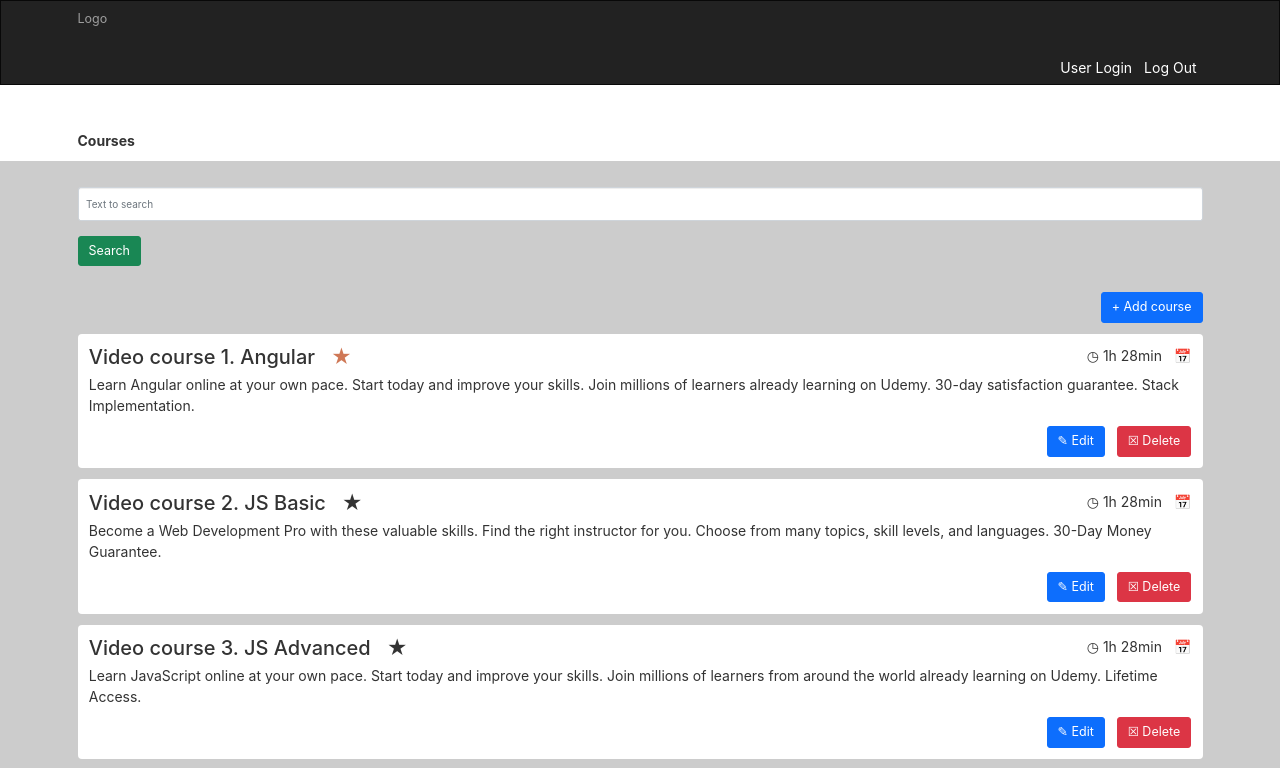
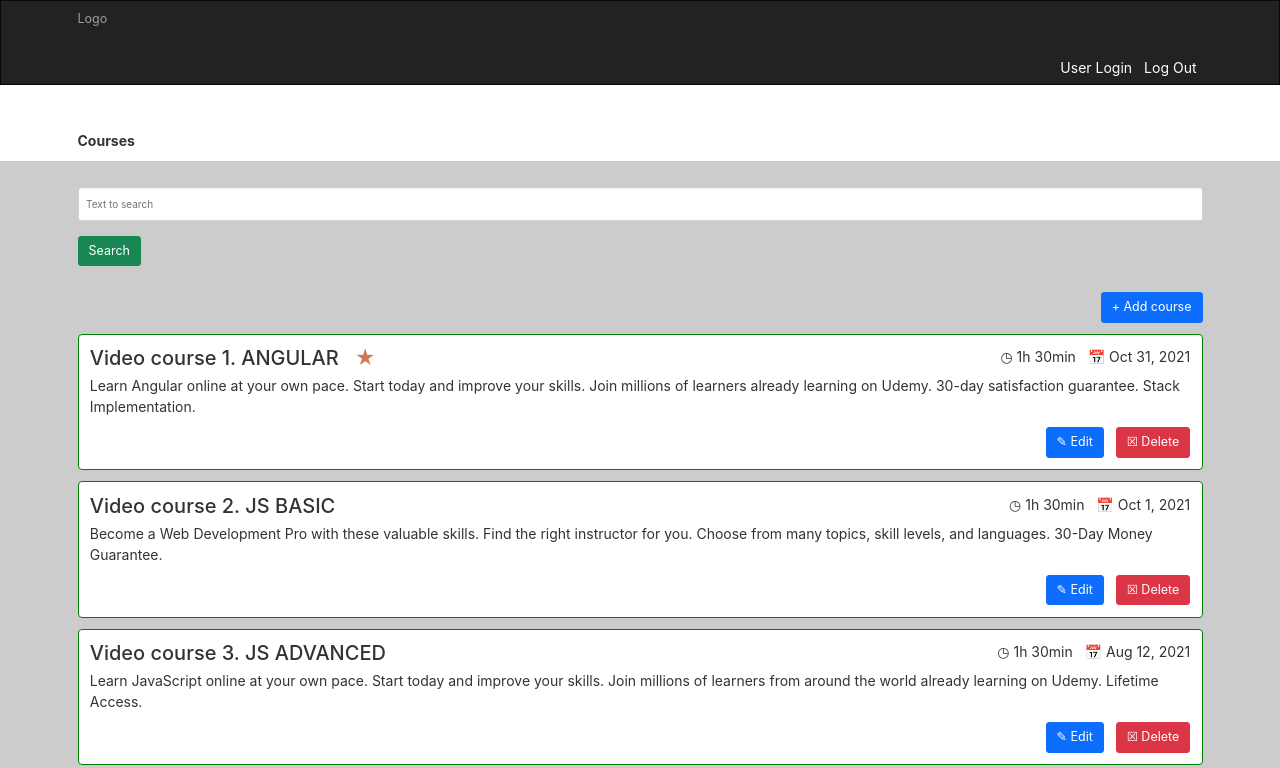
Before and after one commit to lenadgit/angular-project-epam, an Angular app: page / in a window 1280 px wide. Shown: the top 768 px of the page. Built offline with nearby package versions, Linux system fonts and the light colour scheme.

Commit message:
add date logic

```diff
--- a/src/app/components/core/courses-list.ts
+++ b/src/app/components/core/courses-list.ts
@@ -1,7 +1,7 @@
 export const COURSES_LIST = [
-  {heading: 'Angular', text:'Learn Angular online at your own pace. Start today and improve your skills. Join millions of learners already learning on Udemy. 30-day satisfaction guarantee. Stack Implementation.',  id:1, priority: '', done: true},
-  {heading: 'JS Basic', text:'Become a Web Development Pro with these valuable skills. Find the right instructor for you. Choose from many topics, skill levels, and languages. 30-Day Money Guarantee.', id:2, priority: '', done: false},
-  {heading: 'JS Advanced', text:'Learn JavaScript online at your own pace. Start today and improve your skills. Join millions of learners from around the world already learning on Udemy. Lifetime Access.', id:3, priority: '', done: false},
-  {heading: 'React', text:'Free Courses. Glitch: React Starter Kit - A free, 5-part video course with interactive code examples that will help you learn React.', id:4, priority: '', done: false},
-  {heading: 'NodeJS', text:'Learn NodeJS online at your own pace. Start today and improve your skills. Join millions of learners from around the world already learning on Udemy. Download To Your Phone.', id:5, priority: '', done: false}
+  {heading: 'Angular', text:'Learn Angular online at your own pace. Start today and improve your skills. Join millions of learners already learning on Udemy. 30-day satisfaction guarantee. Stack Implementation.',  id:1, priority: '', done: true, date: '10.31.2021'},
+  {heading: 'JS Basic', text:'Become a Web Development Pro with these valuable skills. Find the right instructor for you. Choose from many topics, skill levels, and languages. 30-Day Money Guarantee.', id:2, priority: '', done: false, date: '10.01.2021'},
+  {heading: 'JS Advanced', text:'Learn JavaScript online at your own pace. Start today and improve your skills. Join millions of learners from around the world already learning on Udemy. Lifetime Access.', id:3, priority: '', done: false, date: '08.12.2021'},
+  {heading: 'React', text:'Free Courses. Glitch: React Starter Kit - A free, 5-part video course with interactive code examples that will help you learn React.', id:4, priority: '', done: false, date: '10.30.2021'},
+  {heading: 'NodeJS', text:'Learn NodeJS online at your own pace. Start today and improve your skills. Join millions of learners from around the world already learning on Udemy. Download To Your Phone.', id:5, priority: '', done: false, date: '09.09.2021'}
 ];
--- a/src/app/components/core/page/courselist/courselist.component.css
+++ b/src/app/components/core/page/courselist/courselist.component.css
@@ -11,6 +11,7 @@
 	-webkit-border-radius: 4px;
 	-moz-border-radius: 4px;
 	-o-border-radius: 4px;
+	border: 1px solid transparent;
 }
 
 .more-section {
@@ -26,5 +27,5 @@
 }
 
 .transparent-star {
-	/* color: #ffffff; */
+	color: #ffffff;
 }
--- a/src/app/components/core/page/courselist/courselist.component.html
+++ b/src/app/components/core/page/courselist/courselist.component.html
@@ -8,10 +8,10 @@
       <div class="" *ngFor = "let course of courses" >
       <div class="list-item" appCoursedate>
         <div class="date-wrapper pull-right">
-          <span class="time">&#9719; 1h 28min</span>&nbsp;&nbsp;
-          <span class="date">📅 {{creationDate | date}}</span>
+          <span class="time">&#9719; 1h 30min</span>&nbsp;&nbsp;
+          <span class="date">📅 {{course.date | date}}</span>
         </div>
-        <h2>Video course {{course.id}}. {{course.heading}} &nbsp; <span [ngClass]="course.done ? 'yellow-star' : 'transparent-star'">&#9733;</span></h2>
+        <h2>Video course {{course.id}}. {{course.heading | uppercase}} &nbsp; <span [ngClass]="course.done ? 'yellow-star' : 'transparent-star'">&#9733;</span></h2>
         <p>{{course.text}}</p>
         <div class="item-nav pull-right">
           <button class="btn btn-lg btn-primary">&#9998; Edit</button>&nbsp;&nbsp;
--- a/src/app/components/core/page/courselist/courselist.component.ts
+++ b/src/app/components/core/page/courselist/courselist.component.ts
@@ -18,6 +18,7 @@ export class CourselistComponent implements OnInit, OnChanges {
   heading: string;
   text: string;
   done: boolean;
+  date: number;
 
   courseFilter: any = { heading: '' };
 
--- a/src/app/directives/coursedate.directive.ts
+++ b/src/app/directives/coursedate.directive.ts
@@ -5,14 +5,14 @@ import { Directive, ElementRef, OnInit } from '@angular/core';
 })
 export class CoursedateDirective implements OnInit {
 
-currentDate = new Date();
-creationDate = new Date(2021, 10, 20);
 
   constructor(private element: ElementRef) { }
 
 
   ngOnInit () {
-  	if (this.creationDate < this.currentDate && this.creationDate >= (this.currentDate - 1209600)) {
+  	const currentDate = new Date();
+
+  	if (currentDate.setDate(currentDate.getDate()-14)) {
      this.element.nativeElement.style.borderColor = 'green';
   	}
 
```
